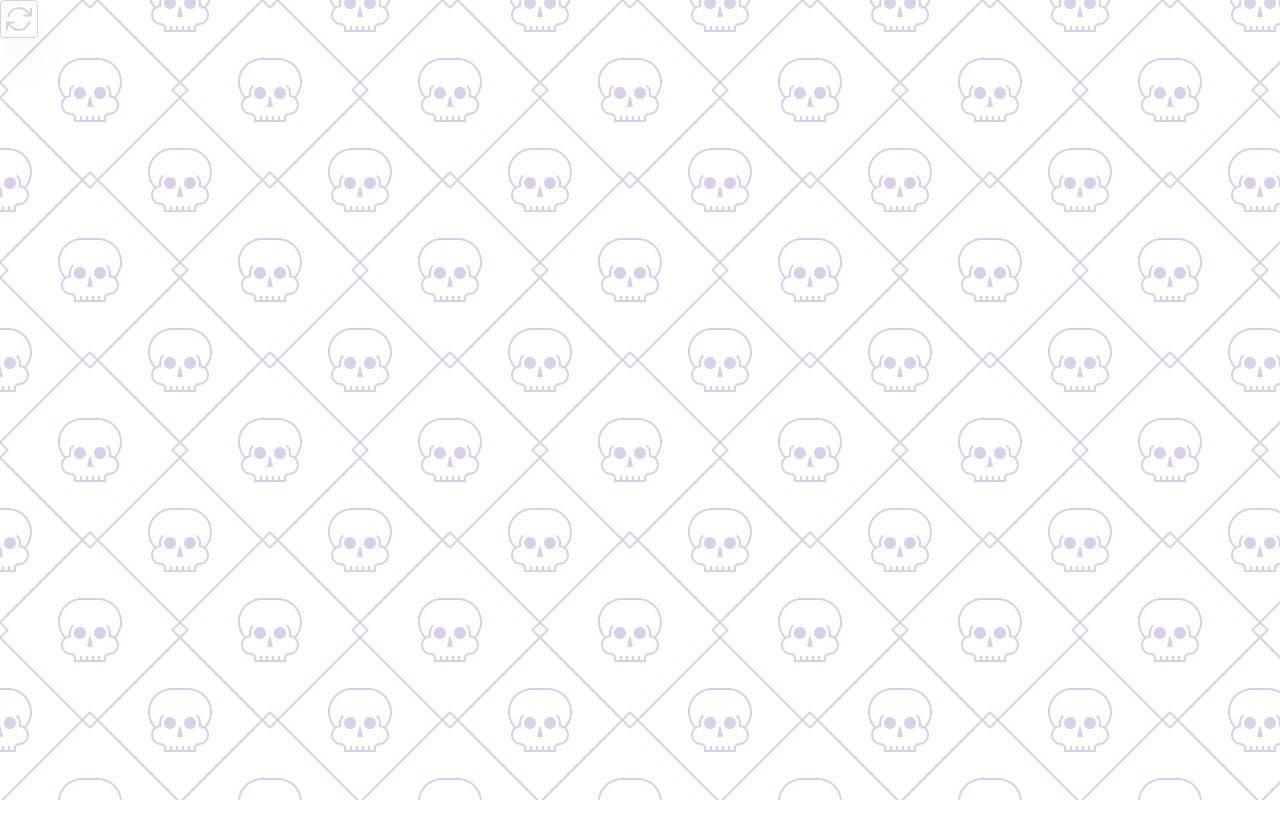
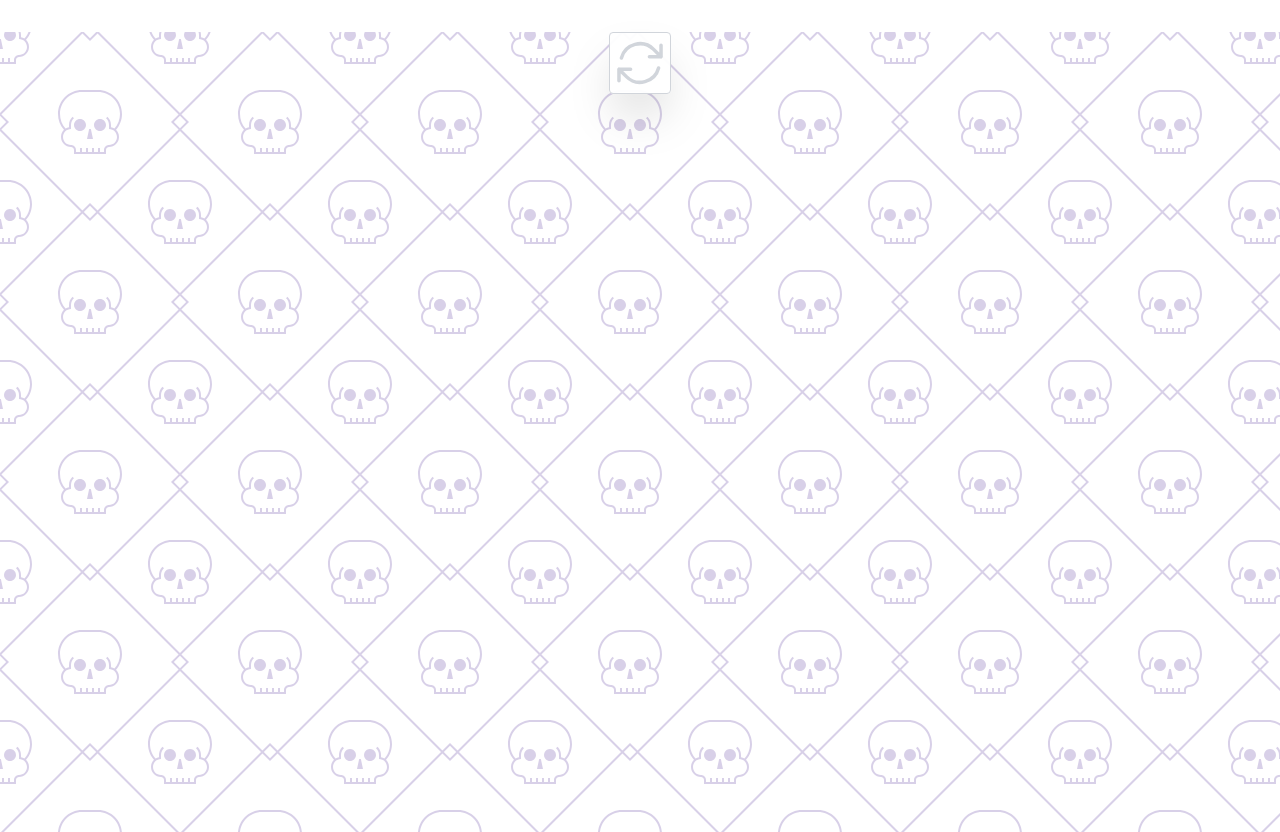
Before and after one commit to dan-stud/skate-app, a Next.js app: page /game in a window 1280 px wide. Before the commit the page ends 800 px from the top, so only its background shows below. Built offline with nearby package versions, Linux system fonts and the light colour scheme.

Commit message:
More styling

```diff
--- a/components/player-select/player-select.tsx
+++ b/components/player-select/player-select.tsx
@@ -11,8 +11,8 @@ const PlayerSelect = () => {
   return (
     <div className="h-screen bg-gray-100 to-stone-200 px-8 pt-40 grid grid-cols-5 grid-rows-5 gap-5 bg-initial">
       <div></div>
-      <div className="font-graffiti font-bold text-black text-center text-4xl col-span-3">
-        Amount of players:
+      <div className="font-painterz font-extrabold text-center text-5xl col-span-3  text-transparent bg-clip-text bg-gradient-to-br from-red-500 to-yellow-400">
+        PLAYAZ:
       </div>
       <button
         className=" bg-gradient-to-br from-purple-100 to-white text-gray-800 font-creepster font-semibold text-xl py-8 px-3 border border-gray-400 rounded shadow-xl drop-shadow-lg row-start-2 col-start-2 w-16 h-24"
--- a/pages/_app.tsx
+++ b/pages/_app.tsx
@@ -1,15 +1,15 @@
 import React from "react";
 import "../styles/globals.css";
-import localFont from "@next/font/local";
+import localFont from "next/font/local";
 
-const graffiti = localFont({
+const painterz = localFont({
   src: "../fonts/Painterz.woff2",
-  variable: "--font-graffiti",
+  variable: "--font-painterz",
 });
 
 const LandingPage = ({ Component, pageProps }) => {
   return (
-    <main className={`${graffiti.variable} font-graffiti`}>
+    <main className={`${painterz.variable} font-painterz`}>
       <Component {...pageProps} />
     </main>
   );
--- a/pages/game.tsx
+++ b/pages/game.tsx
@@ -39,8 +39,9 @@ const Game = () => {
         <Player id={i} key={i} name={name} toggled={true}></Player>
       ))}
 
+      <div className="text-center mt-8">
         <button
-        className="bg-white p-0.5 rounded inline-flex items-center shadow-2xl border border-gray-300 bg-opacity-95"
+          className="bg-white p-0.5 rounded items-center shadow-2xl border border-gray-300 bg-opacity-95"
           onClick={shuffleArray}
         >
           <svg
@@ -48,7 +49,7 @@ const Game = () => {
             fill="none"
             viewBox="0 0 24 24"
             stroke-width="1.5"
-          className="w-8 h-8 stroke-gray-300"
+            className="w-14 h-14 stroke-gray-300"
           >
             <path
               stroke-linecap="round"
@@ -58,6 +59,7 @@ const Game = () => {
           </svg>
         </button>
       </div>
+    </div>
   );
 };
 export default Game;
--- a/tailwind.config.js
+++ b/tailwind.config.js
@@ -13,7 +13,7 @@ const { fontFamily } = require("tailwindcss/defaultTheme");
       },
 
       fontFamily: {
-        graffiti: ["var(--font-graffiti), ...fontFamily.sans"],
+        painterz: ["var(--font-painterz), ...fontFamily.sans"],
       },
     },
   },
```
Lines whose indentation alone changed are shown as unchanged.
